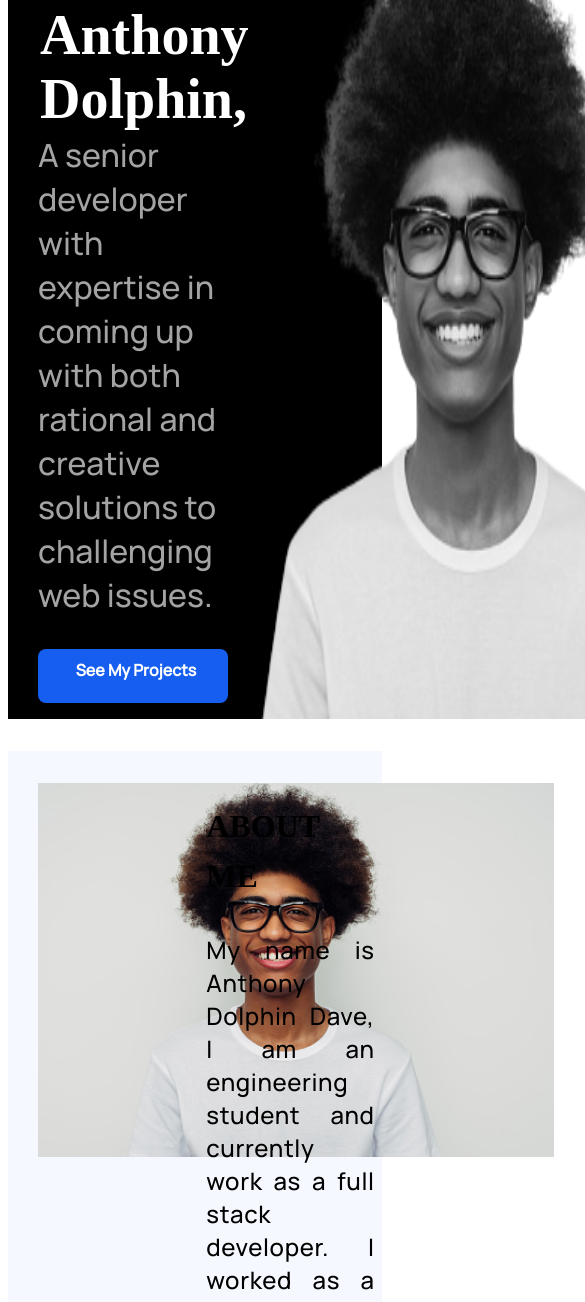
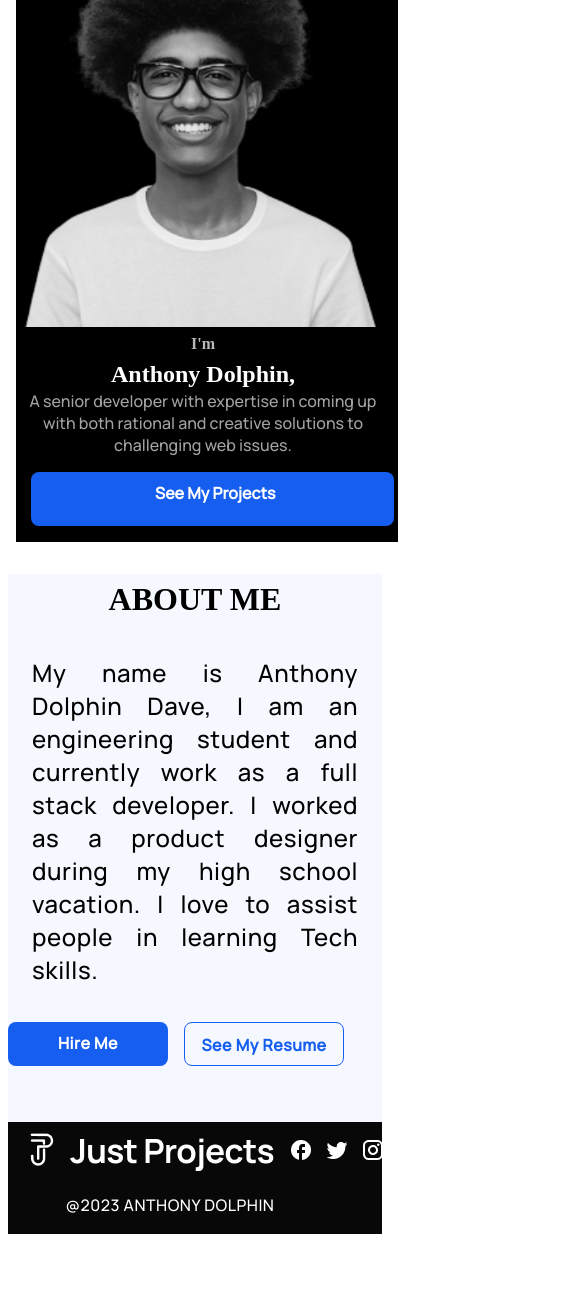
Before and after one commit to GeneralSani/The-just-project-Bio-Asignment, a plain HTML site: page index.html in a window 390 px wide. Shown: the part 232-1534 px from the top of the page, 585 px wide, since content can reach past the window. After the commit the page ends 1482 px from the top, so only its background shows below. Drawn offline with Linux system fonts and the light colour scheme; a web font is replaced by a local one.

Commit message:
updated css to be responsive

```diff
--- a/index.html
+++ b/index.html
@@ -17,15 +17,24 @@
             <img src="header logo.png" alt="">
         </div>
 
+
+        <div id="navmen">
+
             <div id="navmenu">
-
             <ul class="navmenu">
                 <li class="menu-items"><a href="#" class="menu-items"> HOME</a>  </li>
                 <li class="menu-items"> ABOUT </li>
                 <li class="navbutton"> Hire Me</li>
             </ul>
+
             </div>
 
+            <div class="toggle">
+                <label for="toggle"> <img src="Vector 3.png" alt=""></label>
+                <input type="checkbox" id="toggle">
+            </div>
+
+        </div>
 
 
     </section>
@@ -33,13 +42,11 @@
     <section class="hero">
 
         <div class="herotext">
-
             <p class="herotext1"> I'm </p>
             <p class="herotext2">Anthony Dolphin,</p>
             <h3 class="herotext3">A senior developer with expertise in coming up with
                 both rational and creative solutions to challenging
             web issues.</h3>
-
 
             <h3 class="herobutton">See My Projects</h3>
 
@@ -77,9 +84,10 @@
 
     </section>
 
-    <section class="footer">
+    <section class="footercontainer">
 
-        <img src="logo (2).png" alt="">
+        <div class="footer">
+            <img src="logo (2).png" alt="footerlogo">
 
             <div id="socialicons">
 
@@ -92,9 +100,14 @@
             <div id="footercopy">
                 <h3 class="footercopy">@2023 ANTHONY DOLPHIN </h3>
             </div>
+        </div>
+
+        <div id="footermobile">
+            <h3 class="footermobile">@2023 ANTHONY DOLPHIN </h3>
+        </div>
+    </section>
 
 
 
-    </section>
 </body>
 </html>
--- a/style.css
+++ b/style.css
@@ -23,10 +23,20 @@ body {
     color: #000000;
 }
 
+.toggle {
+    display: none;
+}
+
+#navmen {
+    display: flex;
+    align-items: center;
+}
+
 #navmenu {
     align-items: center;
     padding-right: 50px;
     gap: 97px;
+    display: flex;
 
 }
 
@@ -43,8 +53,6 @@ body {
     font-size: 24px;
     line-height: 24px;
     color: #000000;
-
-
 }
 
 a.menu-items {
@@ -72,7 +80,6 @@ a.menu-items {
     /* align-items: center; */
     justify-content: center;
     text-align: center;
-
 
 }
 
@@ -116,7 +123,6 @@ h3.herotext3 {
 }
 
 .herobutton {
-
     padding-left: 16px;
     padding-right: 16px;
     padding-top: 10px;
@@ -168,11 +174,9 @@ h3.herotext3 {
     width: 45%;
     padding-left: 30px;
 
-
 }
 
 #about {
-
     justify-content: space-between;
     margin-top: 18px;
     width: 45%;
@@ -254,6 +258,9 @@ h3.button2 {
 
 }
 
+.footercontainer{
+    background: #080808;
+}
 .footer {
 
     display: flex;
@@ -272,7 +279,6 @@ h3.button2 {
     padding: 0px;
     margin-top: 32px;
     margin-bottom: 32px;
-
 
 }
 
@@ -307,3 +313,194 @@ h3.button2 {
     padding-right: 50px;
 
 }
+
+#footermobile {
+
+    display: none;
+}
+
+@media only screen and (max-width: 1107px) {
+
+.toggle {
+
+    display:block;
+    cursor:pointer;
+    padding-right: 15px;
+
+    }
+
+#toggle {
+
+    display:none;
+}
+
+/*.header {
+
+    width: 100%;
+
+}
+*/
+.logo {
+
+    padding: 16px 8px;
+
+}
+
+#navmenu {
+    align-items: center;
+    display: none;
+    width: 100%;
+}
+
+.navmenu {
+    display: block;
+    align-items: center;
+
+}
+
+/*#toggle: checked + .navmenu {
+    display: block;
+}
+*/
+section.hero {
+    padding-left: 0px;
+
+}
+
+.hero {
+    flex-direction: column-reverse;
+   width: 100%;
+    padding-left: 0px;
+    padding-right: 0px;
+    text-align: center;
+    padding-right:8px;
+    margin-left: 8px;
+
+
+}
+
+.heroimage {
+
+    width: ;
+    align-items: center;
+    justify-content: center;
+    padding-right: 0px;
+
+}
+
+p.herotext1 {
+    align-items: center;
+    text-align: center;
+    padding-top: 0px;
+    font-weight: 600;
+    font-size: 16px;
+}
+
+p.herotext2 {
+    align-items: center;
+    text-align: center;
+    font-weight: 600;
+    font-size: 24px;
+}
+
+h3.herotext3 {
+    align-items: center;
+    text-align: center;
+    font-weight: 500;
+    font-size: 16px;
+}
+
+.herobutton {
+    width: 90%;
+    margin-left: 15px;
+    justify-items: center;
+
+}
+
+.about {
+
+    display:block;
+    /*width: 100%;*/
+    margin-top: 0px;
+    justify-content: center;
+}
+
+.about-image {
+    display:none;
+}
+
+#about {
+
+    justify-content: center;
+    align-items: center;
+    text-align: center;
+    width: 100%;
+
+}
+
+.about-text{
+
+    padding-left: 24px;
+    padding-right: 24px;
+}
+#about-button {
+
+    align-items: center;
+}
+
+.footer {
+
+    margin-top: 0px;
+    padding-left: 8px;
+    width: ;
+
+}
+
+#footercopy {
+    display: none;
+
+}
+
+#socialicons {
+
+    padding-right: 50px;
+    margin: 0px;
+    width:;
+
+}
+
+.icon{
+
+    margin-left: 15px;
+    gap: 5px;
+
+}
+
+.footercontainer{
+
+    width:;
+}
+#footermobile {
+
+    display: block;
+    background: #080808;
+    align-items: center;
+    margin: 0px;
+    padding-right: 50px;
+}
+
+.footermobile {
+     font-family: 'Manrope';
+    font-style: normal;
+    font-weight: 500;
+    font-size: 15.9623px;
+    line-height: 150%;
+    letter-spacing: 0.498821px;
+    color: #FFFFFF;
+    text-align: center;
+    justify-content: center;
+    padding-bottom: 16px;
+
+}
+
+}
```
Also changed, not shown: Vector 3.png (added). Lines whose indentation alone changed are shown as unchanged.
